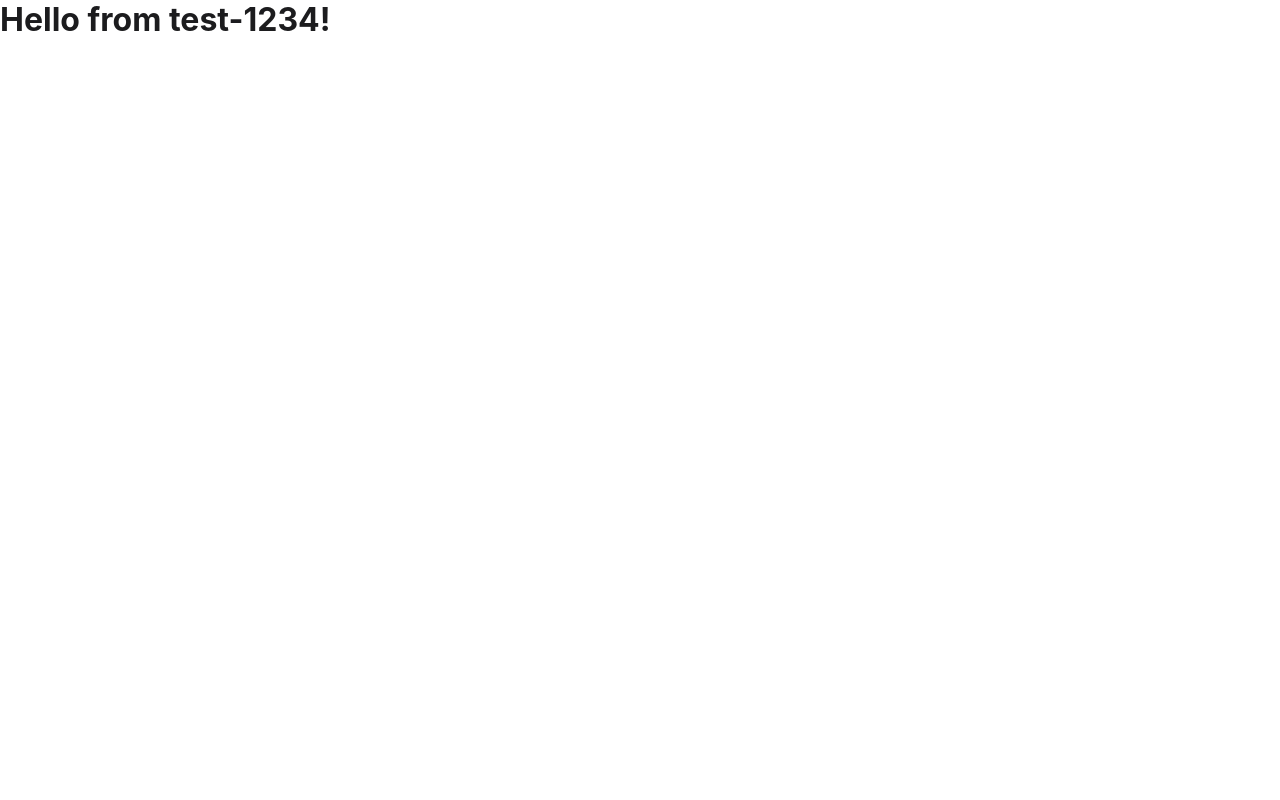
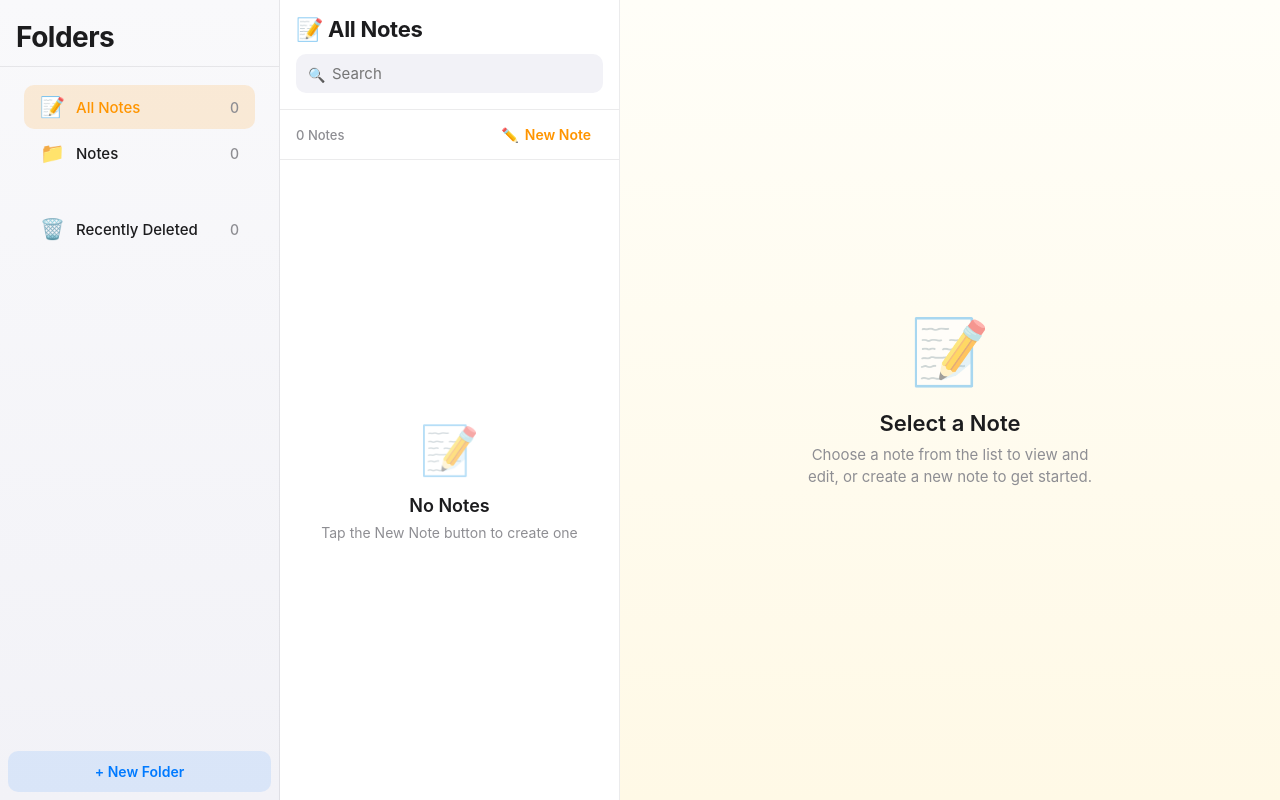
Before and after one commit to superhands-prototypes/test-1234-311b7814, a React (Vite) app: page / in a window 1280 px wide. Built offline with nearby package versions, Linux system fonts and the light colour scheme; a web font is replaced by a local one.

Commit message:
Auto-save: 2 files changed

```diff
--- a/src/App.tsx
+++ b/src/App.tsx
@@ -1,7 +1,68 @@
+import React from 'react';
+import { useNotes } from './hooks/useNotes';
+import { Sidebar } from './components/Sidebar';
+import { NoteList } from './components/NoteList';
+import { NoteEditor } from './components/NoteEditor';
+
+const styles: Record<string, React.CSSProperties> = {
+  app: {
+    display: 'flex',
+    height: '100vh',
+    width: '100vw',
+    overflow: 'hidden',
+  },
+};
+
 export default function App() {
+  const {
+    notes,
+    folders,
+    selectedNote,
+    selectedFolderId,
+    selectedNoteId,
+    searchQuery,
+    setSearchQuery,
+    setSelectedFolderId,
+    setSelectedNoteId,
+    createNote,
+    updateNote,
+    deleteNote,
+    restoreNote,
+    togglePinNote,
+    createFolder,
+    deleteFolder,
+    getFolderNoteCount,
+  } = useNotes();
+
   return (
-    <div>
-      <h1>Hello from test-1234!</h1>
+    <div style={styles.app}>
+      <Sidebar
+        folders={folders}
+        selectedFolderId={selectedFolderId}
+        onSelectFolder={setSelectedFolderId}
+        onCreateFolder={createFolder}
+        onDeleteFolder={deleteFolder}
+        getFolderNoteCount={getFolderNoteCount}
+      />
+      <NoteList
+        notes={notes}
+        folders={folders}
+        selectedNoteId={selectedNoteId}
+        selectedFolderId={selectedFolderId}
+        searchQuery={searchQuery}
+        onSearchChange={setSearchQuery}
+        onSelectNote={setSelectedNoteId}
+        onCreateNote={createNote}
+        onDeleteNote={deleteNote}
+        onRestoreNote={restoreNote}
+        onTogglePin={togglePinNote}
+      />
+      <NoteEditor
+        note={selectedNote}
+        onUpdateNote={updateNote}
+        onDeleteNote={deleteNote}
+        onTogglePin={togglePinNote}
+      />
     </div>
-  )
+  );
 }
```
